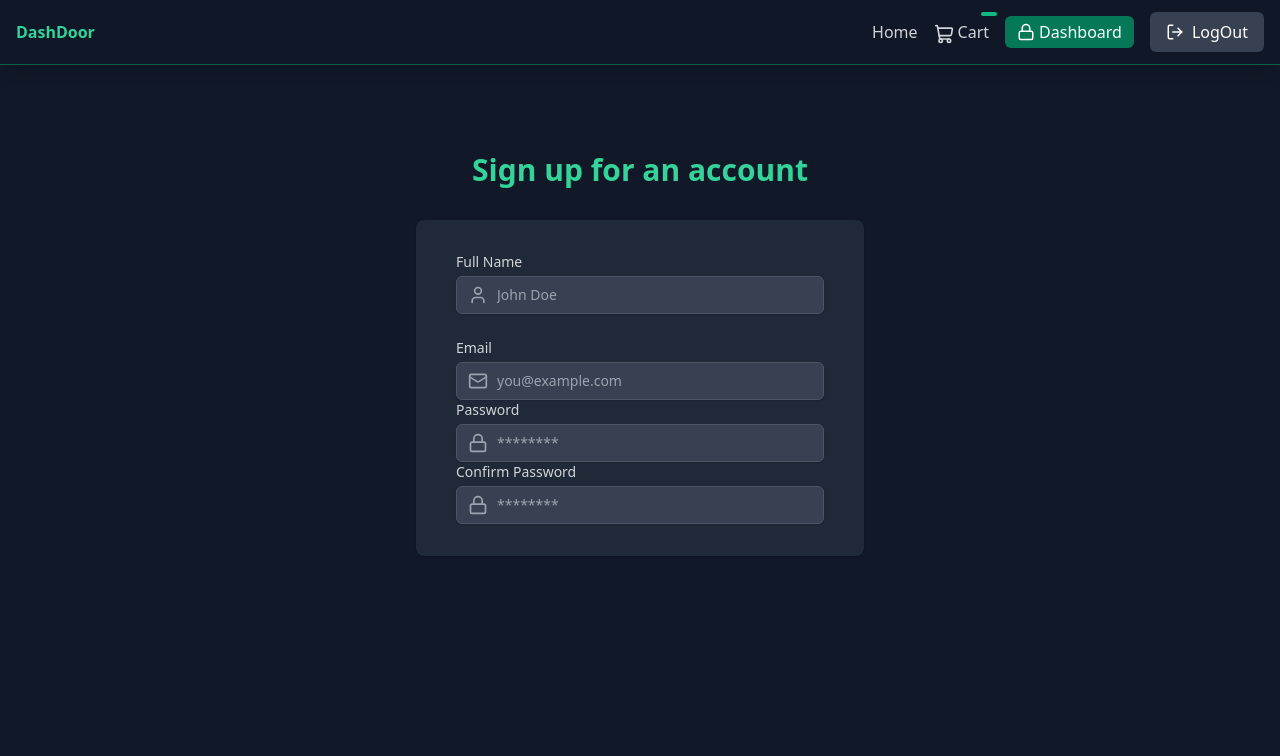
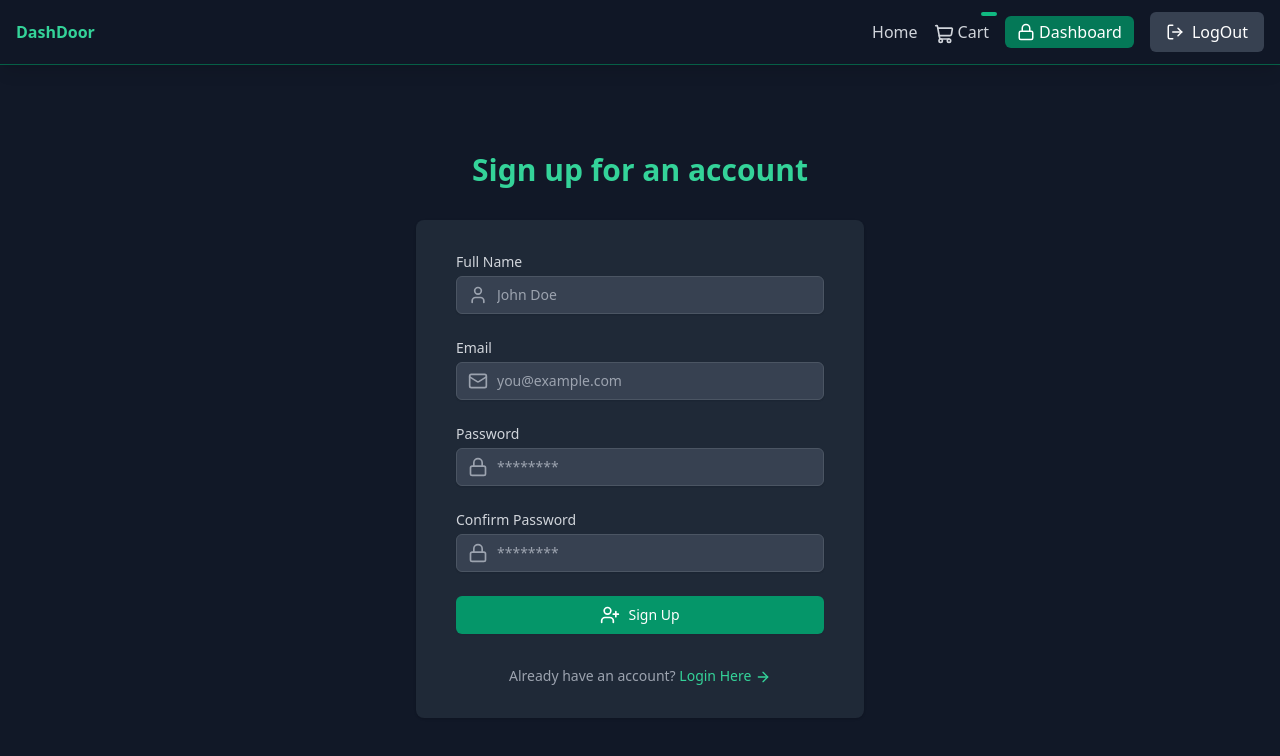
Before and after one commit to sabirgaibovstudent/FrontEndtest-CIT480, a React app in the folder frontend/: page /signup in a window 1280 px wide. Shown: the top 756 px of the page. Built offline with nearby package versions, Linux system fonts and the light colour scheme; the HTML template or start-up script is replaced by a standard one.

Commit message:
signuppage done(?)

```diff
--- a/frontend/src/pages/SignUpPage.jsx
+++ b/frontend/src/pages/SignUpPage.jsx
@@ -4,7 +4,7 @@ import { UserPlus, Mail, Lock, User, ArrowRight, Loader } from "lucide-react";
 import { motion } from "framer-motion";
 
 const SignUpPage = () => {
-    const loading = true;
+    const loading = false;
 const [formData, setFormData] = useState({
     name: "",
     email: "",
@@ -77,7 +77,7 @@ const [formData, setFormData] = useState({
                             placeholder='you@example.com'
                         />
                         </div>
-
+                        </div>
                         <div>
                         <label htmlFor='password' className='block text-sm font-medium text-gray-300'>
                             Password
@@ -97,7 +97,7 @@ const [formData, setFormData] = useState({
                             placeholder='********'
                         />
                         </div>
-
+                        </div>
                         <div>
                         <label htmlFor='Confirmpassword' className='block text-sm font-medium text-gray-300'>
                             Confirm Password
@@ -118,9 +118,35 @@ const [formData, setFormData] = useState({
                         />
                         </div>
                         </div>
-                        </div>
-                    </div>
+
+                        <button
+                            type='submit'
+                            className='w-full flex justify-center py-2 px-4 border border-transparent
+                            rounded-md shadow-sm text-sm font-medium text-white bg-emerald-600
+                            hover:bg-emerald-700 focus:outline-none focus:ring-2 focus:ring-offset-2 focus:ring-emerald-500
+                            transition duration-150 ease-in-out disabled:opacity-50'
+                            disabled={loading}
+                            >
+
+                            {loading ? (
+                                <>
+                                <Loader className='mr-2 h-5 w-5 animate-spin' aria-hidden='true' />
+                                </>
+                            ) : (
+                                <>
+                                <UserPlus className='mr-2 h-5 w-5' aria-hidden='true' />
+                                Sign Up
+                            </>
+                            )}
+                        </button>
                 </form>
+
+                <p className='mt-8 text-center text-sm text-gray-400'>
+                    Already have an account?{' '}
+                    <Link to='/login' className='font-medium text-emerald-400 hover:text-emerald-300'>
+                         Login Here <ArrowRight className='inline h-4 w-4' />
+                    </Link>
+                </p>
             </div>
         </motion.div>
     </div>
```
